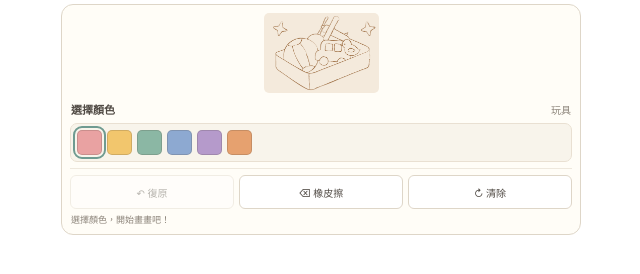
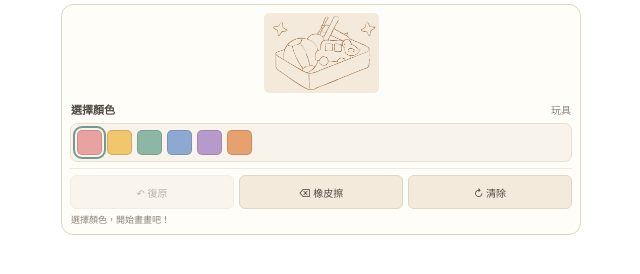
Before and after one commit to Hugsforwork/little-yong-coloring, a plain HTML site: page index.html in a window 1280 px wide. Shown: the whole page, without its empty margins (319-959 px from the left). Drawn offline with Linux system fonts and the light colour scheme.

Commit message:
Update style.css

```diff
--- a/style.css
+++ b/style.css
@@ -26,7 +26,7 @@ body { padding:4px; overflow:auto; }
 .swatch { width:var(--swatch-size); height:var(--swatch-size); flex:0 0 var(--swatch-size); padding:0; border:1px solid rgba(70,60,50,.2); border-radius:5px; cursor:pointer; background:var(--swatch-color); touch-action:manipulation; }
 .swatch[aria-pressed="true"] { outline:2px solid var(--accent); outline-offset:2px; }
 .actions { display:flex; gap:4px; margin-top:7px; padding-top:6px; border-top:1px solid #eee8dd; }
-.action-button { flex:1 1 0; min-width:0; min-height:30px; padding:4px 2px; border:1px solid var(--line); border-radius:6px; background:#fff; color:var(--ink); font:inherit; font-size:10px; white-space:nowrap; cursor:pointer; touch-action:manipulation; }
+.action-button { flex:1 1 0; min-width:0; min-height:30px; padding:4px 2px; border:1px solid var(--line); border-radius:6px; background:#F4EADC; color:var(--ink); font:inherit; font-size:10px; white-space:nowrap; cursor:pointer; touch-action:manipulation; }
 .action-button[aria-pressed="true"] { border-color:var(--accent); background:#edf4f0; color:#426d62; }
 .action-button:disabled { opacity:.4; cursor:default; }
 .hint { margin:5px 1px 0; color:var(--muted); font-size:9px; line-height:1.35; }
```
